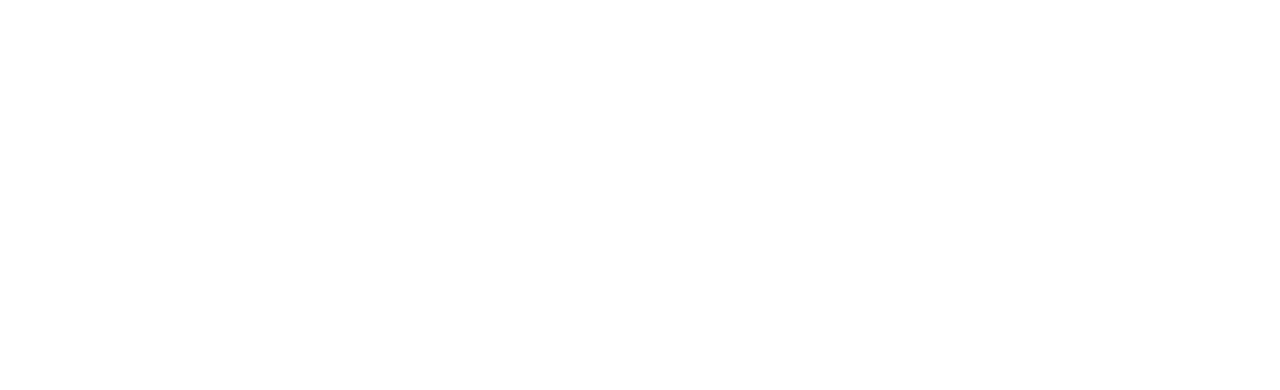
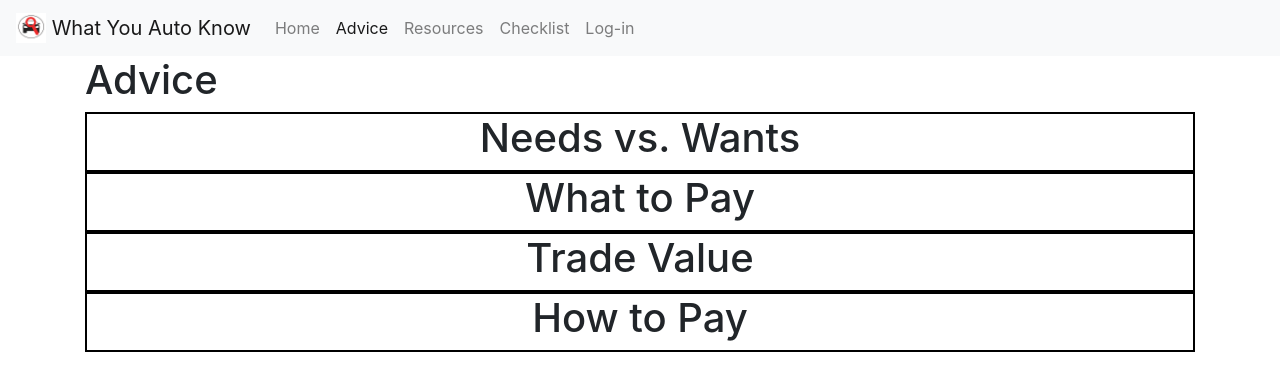
Before and after one commit to Victor502/WhatYouAutoKnow, a website: page src/public/advice/index.html in a window 1280 px wide. Drawn offline with nearby package versions, Linux system fonts and the light colour scheme.

Commit message:
added advice

```diff
--- a/src/public/advice/index.html
+++ b/src/public/advice/index.html
@@ -0,0 +1,59 @@
+<!doctype html>
+<html lang="en">
+  <head>
+    <title>What you auto know | Real buying advice</title>
+    <!-- Required meta tags -->
+    <meta charset="utf-8">
+    <meta name="viewport" content="width=device-width, initial-scale=1, shrink-to-fit=no">
+    <!-- Bootstrap CSS -->
+    <link rel="stylesheet" href="https://maxcdn.bootstrapcdn.com/bootstrap/4.0.0-beta.2/css/bootstrap.min.css" integrity="sha384-PsH8R72JQ3SOdhVi3uxftmaW6Vc51MKb0q5P2rRUpPvrszuE4W1povHYgTpBfshb" crossorigin="anonymous">
+    <link rel="stylesheet" href="../css/main.css">
+  </head>
+  <body>
+   <header>
+       <nav class="navbar navbar-expand-lg navbar-light bg-light">
+       <a class="navbar-brand" href="#">
+    <img src="../img/Car.png" width="30" height="30" class="d-inline-block align-top" alt="">
+    What You Auto Know
+  </a>
+  <button class="navbar-toggler" type="button" data-toggle="collapse" data-target="#navbarNav" aria-controls="navbarNav" aria-expanded="false" aria-label="Toggle navigation">
+    <span class="navbar-toggler-icon"></span>
+  </button>
+  <div class="collapse navbar-collapse" id="navbarNav">
+    <ul class="navbar-nav">
+      <li class="nav-item">
+        <a class="nav-link" href="../index.html">Home<span class="sr-only">(current)</span></a>
+      </li>
+      <li class="nav-item active">
+        <a class="nav-link" href="/advice">Advice</a>
+      </li>
+      <li class="nav-item">
+        <a class="nav-link" href="#">Resources</a>
+      </li>
+      <li class="nav-item">
+        <a class="nav-link" href="#">Checklist</a>
+      </li>
+      <li class="nav-item">
+        <a class="nav-link" href="#">Log-in</a>
+      </li>
+    </ul>
+  </div>
+</nav>
+   </header>
+   <div class="container">
+    <h1>Advice</h1>
+    <div class="adviceDiv">
+    <div><h1>Needs vs. Wants</h1></div>
+    <div><h1>What to Pay</h1></div>
+    <div><h1>Trade Value</h1></div>
+    <div><h1>How to Pay</h1></div>
+    </div>
+    </div>
+
+    <!-- Optional JavaScript -->
+    <!-- jQuery first, then Popper.js, then Bootstrap JS -->
+    <script src="https://code.jquery.com/jquery-3.2.1.slim.min.js" integrity="sha384-KJ3o2DKtIkvYIK3UENzmM7KCkRr/rE9/Qpg6aAZGJwFDMVNA/GpGFF93hXpG5KkN" crossorigin="anonymous"></script>
+    <script src="https://cdnjs.cloudflare.com/ajax/libs/popper.js/1.12.3/umd/popper.min.js" integrity="sha384-vFJXuSJphROIrBnz7yo7oB41mKfc8JzQZiCq4NCceLEaO4IHwicKwpJf9c9IpFgh" crossorigin="anonymous"></script>
+    <script src="https://maxcdn.bootstrapcdn.com/bootstrap/4.0.0-beta.2/js/bootstrap.min.js" integrity="sha384-alpBpkh1PFOepccYVYDB4do5UnbKysX5WZXm3XxPqe5iKTfUKjNkCk9SaVuEZflJ" crossorigin="anonymous"></script>
+  </body>
+</html>
--- a/src/public/css/main.css
+++ b/src/public/css/main.css
@@ -5,3 +5,9 @@
 container {
     text-align: center;
 }
+
+.adviceDiv div{
+    border: 2px solid black;
+    text-align: center;
+    margin: auto;
+}
```
Also changed, not shown: src/server.js (+2 -5 lines).
